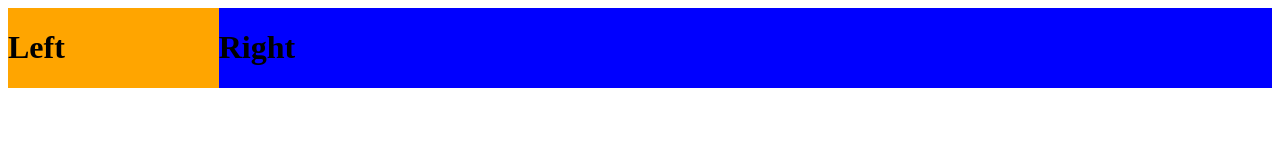
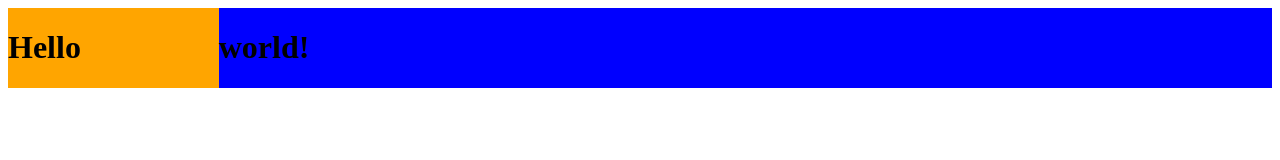
Before and after one commit to CarSig/patterns, a React (Vite) app: page / in a window 1280 px wide. Shown: the top 160 px of the page. Built offline with nearby package versions, Linux system fonts and the light colour scheme.

Commit message:
refactored co children components

```diff
--- a/src/App.jsx
+++ b/src/App.jsx
@@ -1,15 +1,15 @@
 import SplitScreen from "./components/split_screen/SplitScreen"
 
 
-const LeftComponent = () => {
+const LeftComponent = ({ message }) => {
   return (
-    <h1>Left</h1>
+    <h1>{message}</h1>
   )
 }
 
-const RightComponent = () => {
+const RightComponent = ({ message }) => {
   return (
-    <h1>Right</h1>
+    <h1>{message}</h1>
   )
 }
 
@@ -18,7 +18,10 @@ function App() {
 
 
   return (
-    <SplitScreen left={LeftComponent} right={RightComponent} />
+    <SplitScreen left={LeftComponent} right={RightComponent} >
+      <LeftComponent message="Hello" />
+      <RightComponent message="world!" />
+    </SplitScreen >
   )
 }
 
--- a/src/components/split_screen/SplitScreen.jsx
+++ b/src/components/split_screen/SplitScreen.jsx
@@ -21,18 +21,18 @@ const Panel = styled.div`
 
 
 const SplitScreen = ({
-    left: Left,
-    right: Right,
+    children,
     leftWidth = 1,
     rightWidth = 5
 }) => {
+    const [left, right] = children
     return (
         <Container>
             <Panel left panelWidth={leftWidth} leftWidth={1}>
-                <Left />
+                {left}
             </Panel>
             <Panel right panelWidth={rightWidth} rightWidth={1}>
-                <Right />
+                {right}
             </Panel>
 
         </Container >
```
